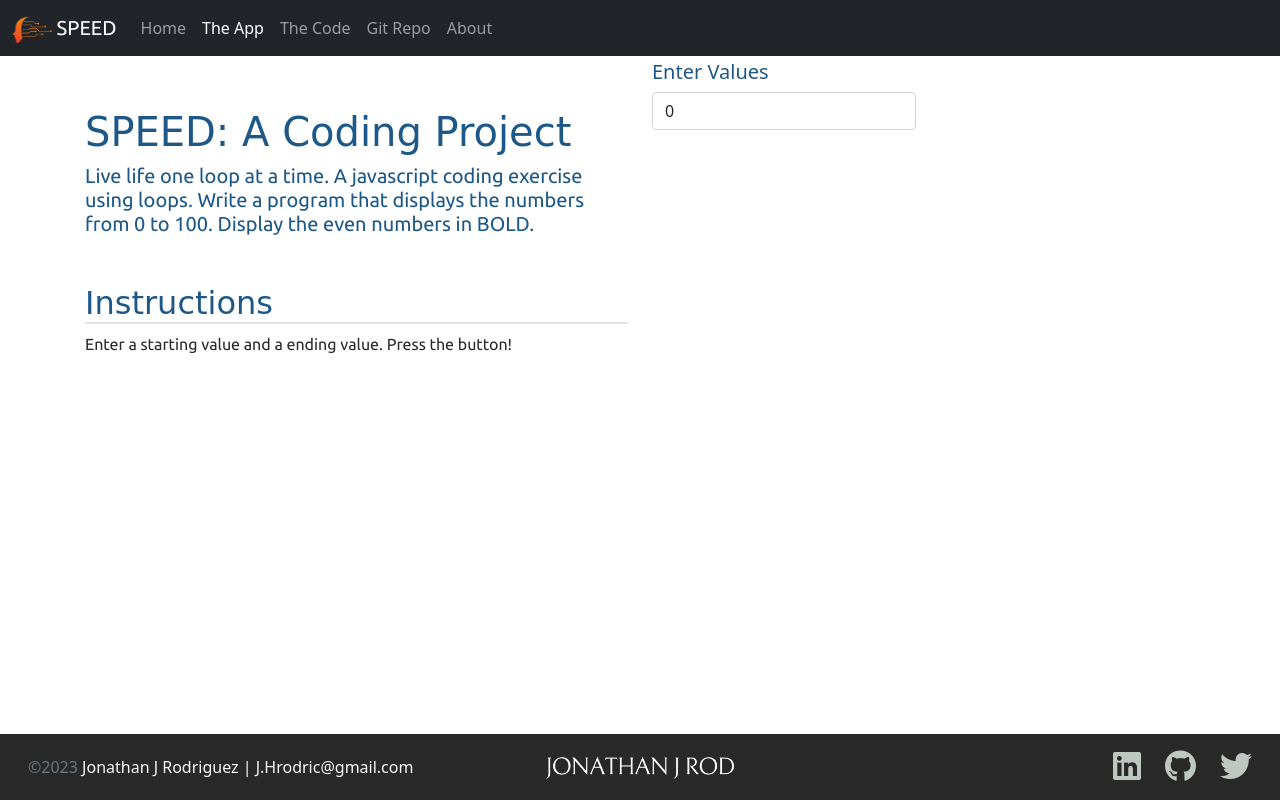
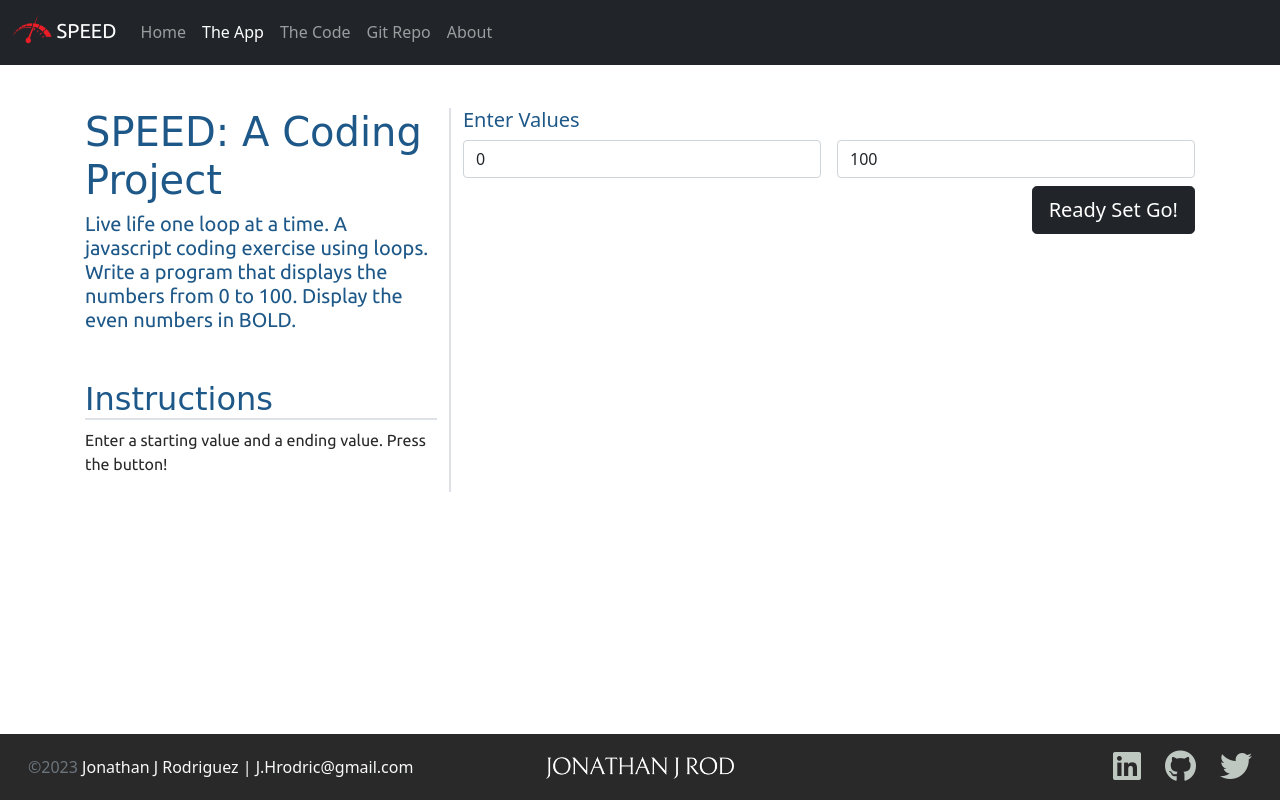
Before and after one commit to JonathanJRod/Speed, a plain HTML site: page app.html in a window 1280 px wide. Drawn offline with nearby package versions, Linux system fonts and the light colour scheme; a web font is replaced by a local one.

Commit message:
logo update
change icon logos

```diff
--- a/app.html
+++ b/app.html
@@ -20,7 +20,7 @@
     <link rel="preconnect" href="https://fonts.gstatic.com" crossorigin>
     <link href="https://fonts.googleapis.com/css2?family=Climate+Crisis&family=Tilt+Warp&family=Ubuntu&display=swap" rel="stylesheet">
 
-    <link rel="icon" type="imgage/png" href="img/jjrIcon.png">
+    <link rel="icon" type="imgage/png" href="img/speedlogo3.png">
 
 </head>
 
@@ -29,7 +29,7 @@
     <!-- Nav Section -->
     <nav class="navbar navbar-expand-md navbar-dark fixed-top bg-dark">
         <div class="container-fluid">
-            <a class="navbar-brand logoFont" href="#"><img src="img/jjrIcon.png" width="40" class="d-inline-block align-text-top" > SPEED</a>
+            <a class="navbar-brand logoFont" href="#"><img src="img/speedlogo3.png" width="40" class="d-inline-block align-text-center" > SPEED</a>
             <button class="navbar-toggler" type="button" data-bs-toggle="collapse" data-bs-target="#navbarCollapse"
                 aria-controls="navbarCollapse" aria-expanded="false" aria-label="Toggle navigation">
                 <span class="navbar-toggler-icon"></span>
@@ -58,9 +58,9 @@
 
     <!-- Main Section -->
     <main class="flex-shrink-0">
-        <div class="container">
+        <div class="container mt-5">
             <div class="row row-cols-1 row-cols-lg-2">
-                <div class="col-4 mt-5">
+                <div class="col-lg-4 col border-end border-2">
                     <h1 class="headerFont">SPEED: A Coding Project</h1>
                     <h4 class="lead logoFont">
                         Live life one loop at a time. A javascript coding exercise using loops.
@@ -69,7 +69,7 @@
                     <h2 class="mt-5 border-bottom border-2 headerFont">Instructions</h2>
                     <p class="logoFont">Enter a starting value and a ending value. Press the button!</p>
                 </div>
-                <div class="col-8">
+                <div class="col-lg-8 col">
                     <div>
                         <h5>Enter Values</h5>
                         <form class="row gy-2 gx-3">
@@ -78,10 +78,11 @@
                                     placeholder="Start Value" value=0 aria-label="Start Value">
                             </div>
                             <div class="col">
-
+                                <input id="endValue" type="number" class="form-control"
+                                    placeholder="End Value" value=100 aria-label="End Value">
                             </div>
-                            <div class="col-12">
-
+                            <div class="col-12 d-flex justify-content-end">
+                                <button id="btnSubmit" type="button" class="btn btn-dark btn-lg">Ready Set Go!</button>
                             </div>
                         </form>
                     </div>
```
Also changed, not shown: code.html (+7 -2 lines), index.html (+2 -2 lines), img/speedlogo.png (added), img/speedlogo1.png (added), img/speedlogo3.png (added).
